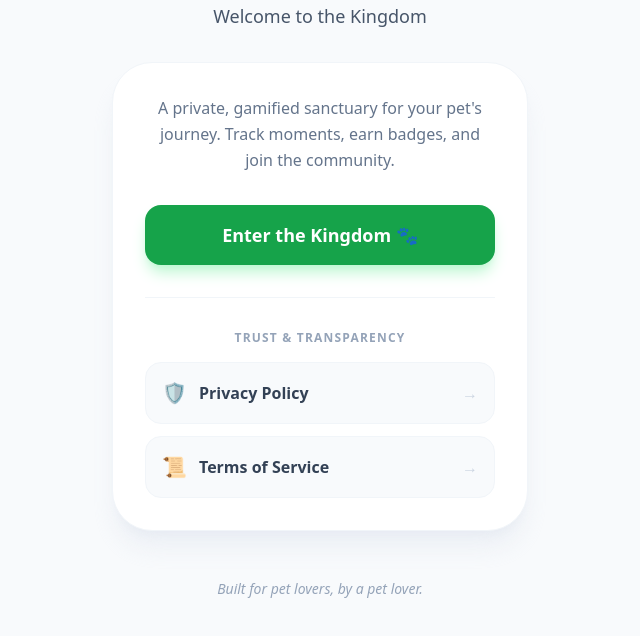
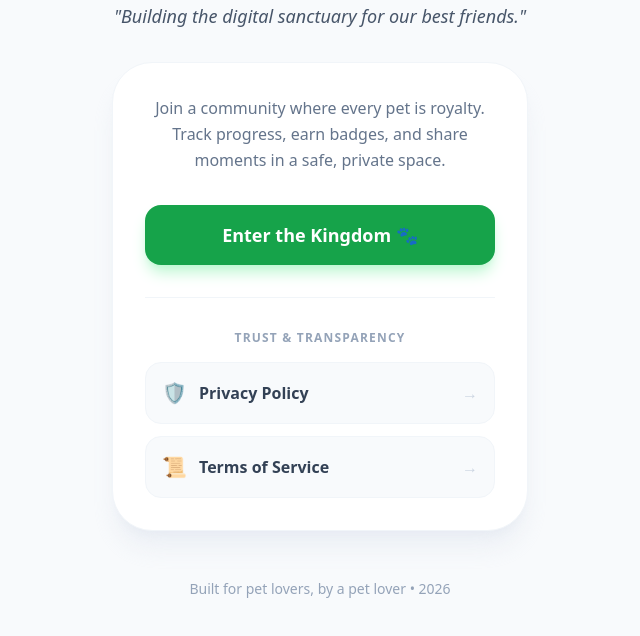
Before and after one commit to kdahal/mypetsbook-terms-policy, a plain HTML site: page index.html in a window 1280 px wide. Shown: the part 214-850 px from the top of the page, without its empty margins (320-960 px from the left). Drawn offline with nearby package versions, Linux system fonts and the light colour scheme.

```diff
--- a/index.html
+++ b/index.html
@@ -12,18 +12,18 @@
         <div class="inline-flex items-center justify-center w-20 h-20 bg-green-100 rounded-full mb-6 border-4 border-white shadow-sm">
             <span class="text-4xl">👑</span>
         </div>
-        <h1 class="text-4xl font-extrabold tracking-tight text-slate-900 mb-2">My Pets Book</h1>
-        <p class="text-lg text-slate-600 font-medium">Welcome to the Kingdom</p>
+        <h1 class="text-4xl font-extrabold tracking-tight text-slate-900 mb-2 text-green-700">My Pets Book</h1>
+        <p class="text-lg text-slate-600 font-medium italic">"Building the digital sanctuary for our best friends."</p>
     </div>
 
     <main class="max-w-md mx-auto px-4 pb-20">
         <div class="bg-white rounded-[2.5rem] shadow-xl shadow-slate-200/60 p-8 border border-slate-100">
 
             <p class="text-center text-slate-500 mb-8 leading-relaxed">
-                A private, gamified sanctuary for your pet's journey. Track moments, earn badges, and join the community.
+                Join a community where every pet is royalty. Track progress, earn badges, and share moments in a safe, private space.
             </p>
 
-            <a href="https://mypetsbook.app/" class="block w-full bg-green-600 hover:bg-green-700 text-white text-center py-4 rounded-2xl font-bold text-lg transition-all active:scale-[0.98] shadow-lg shadow-green-200 mb-4">
+            <a href="https://mypetsbook.app" class="block w-full bg-green-600 hover:bg-green-700 text-white text-center py-4 rounded-2xl font-bold text-lg transition-all active:scale-[0.98] shadow-lg shadow-green-200 mb-4">
                 Enter the Kingdom 🐾
             </a>
 
@@ -51,7 +51,7 @@
         </div>
 
         <footer class="mt-12 text-center">
-            <p class="text-sm text-slate-400 italic">Built for pet lovers, by a pet lover.</p>
+            <p class="text-sm text-slate-400">Built for pet lovers, by a pet lover • 2026</p>
         </footer>
     </main>
 
```
